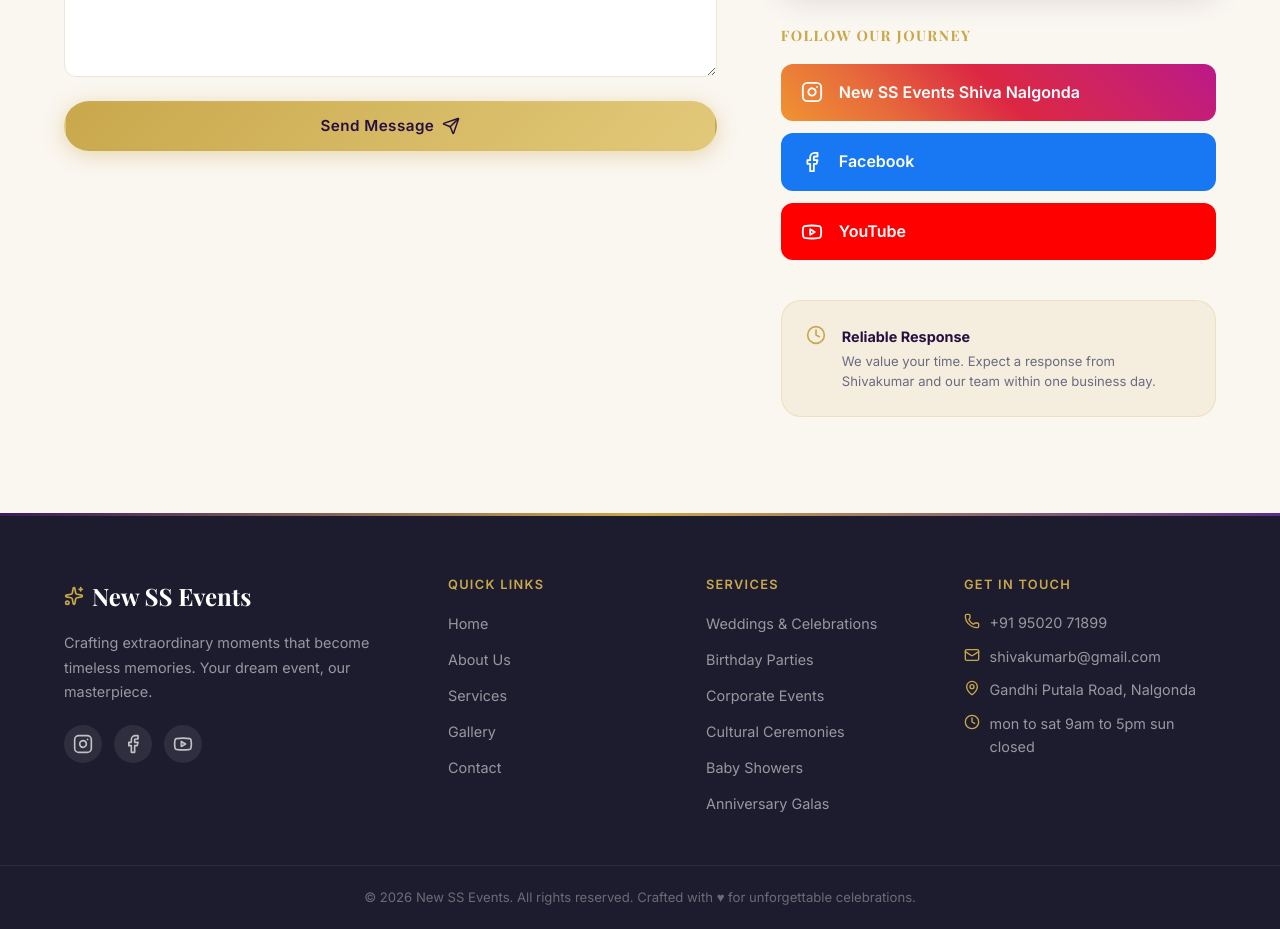
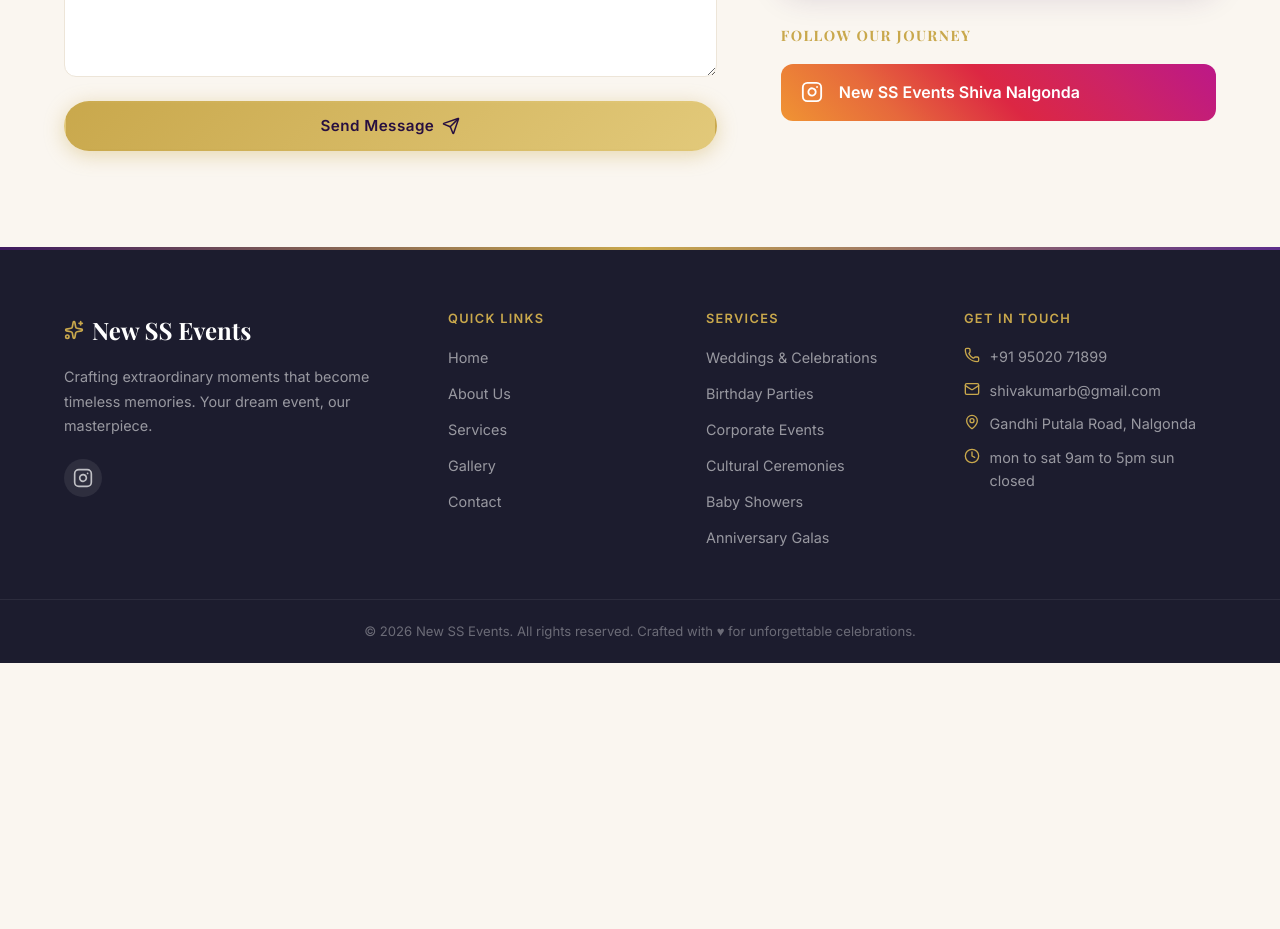
Before and after one commit to JagadeeshO11/NewSSEvents, a React (Vite) app: page /contact in a window 1280 px wide. Shown: the part 1040-1969 px from the top of the page. After the commit the page ends 1703 px from the top, so only its background shows below. Built offline with nearby package versions, Linux system fonts and the light colour scheme; a web font is replaced by a local one.

Commit message:
Refine Contact page: remove spare social links and assurance block

```diff
--- a/src/components/Footer.jsx
+++ b/src/components/Footer.jsx
@@ -15,8 +15,6 @@ export default function Footer() {
           <p>Crafting extraordinary moments that become timeless memories. Your dream event, our masterpiece.</p>
           <div className="footer__social">
             <a href="https://www.instagram.com/new_ss_evnts_shiva_nalgonda?utm_source=qr&igsh=MWdybzIydmM1bGdsMA==" target="_blank" rel="noreferrer" aria-label="Instagram New SS Events Shiva Nalgonda"><Instagram size={20} /></a>
-            <a href="#" aria-label="Facebook"><Facebook size={20} /></a>
-            <a href="#" aria-label="Youtube"><Youtube size={20} /></a>
           </div>
         </div>
 
--- a/src/pages/Contact.jsx
+++ b/src/pages/Contact.jsx
@@ -124,19 +124,9 @@ export default function Contact() {
               <h4>Follow Our Journey</h4>
               <div className="contact__social-links">
                 <a href="https://www.instagram.com/new_ss_evnts_shiva_nalgonda?utm_source=qr&igsh=MWdybzIydmM1bGdsMA==" target="_blank" rel="noreferrer" className="social-link social-link--ig"><Instagram size={22} /><span>New SS Events Shiva Nalgonda</span></a>
-                <a href="#" className="social-link social-link--fb"><Facebook size={22} /><span>Facebook</span></a>
-                <a href="#" className="social-link social-link--yt"><Youtube size={22} /><span>YouTube</span></a>
               </div>
             </div>
 
-            {/* Assurance */}
-            <div className="contact__assurance">
-              <Clock size={20} />
-              <div>
-                <strong>Reliable Response</strong>
-                <p>We value your time. Expect a response from Shivakumar and our team within one business day.</p>
-              </div>
-            </div>
           </motion.div>
         </div>
       </section>
```
